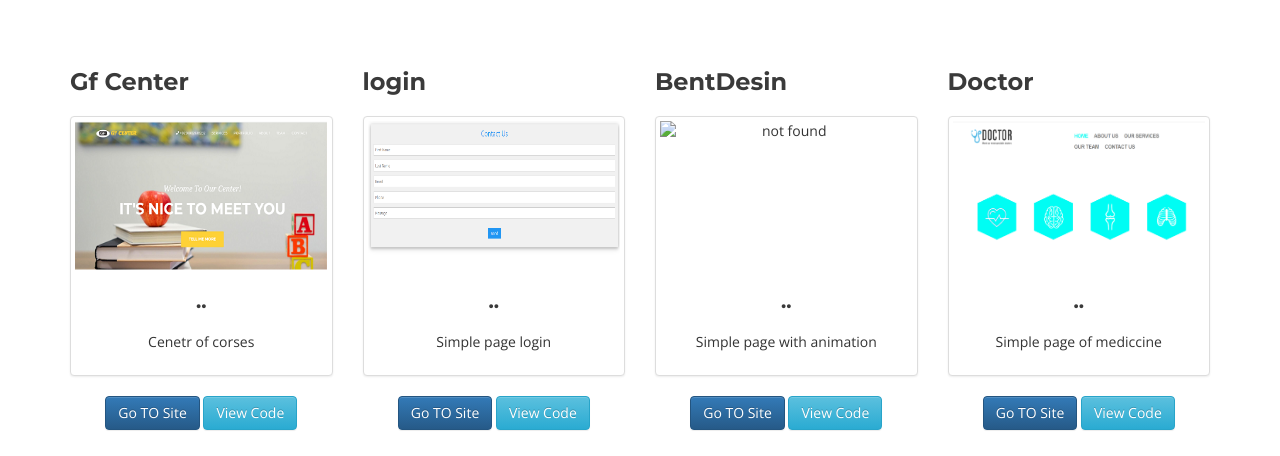
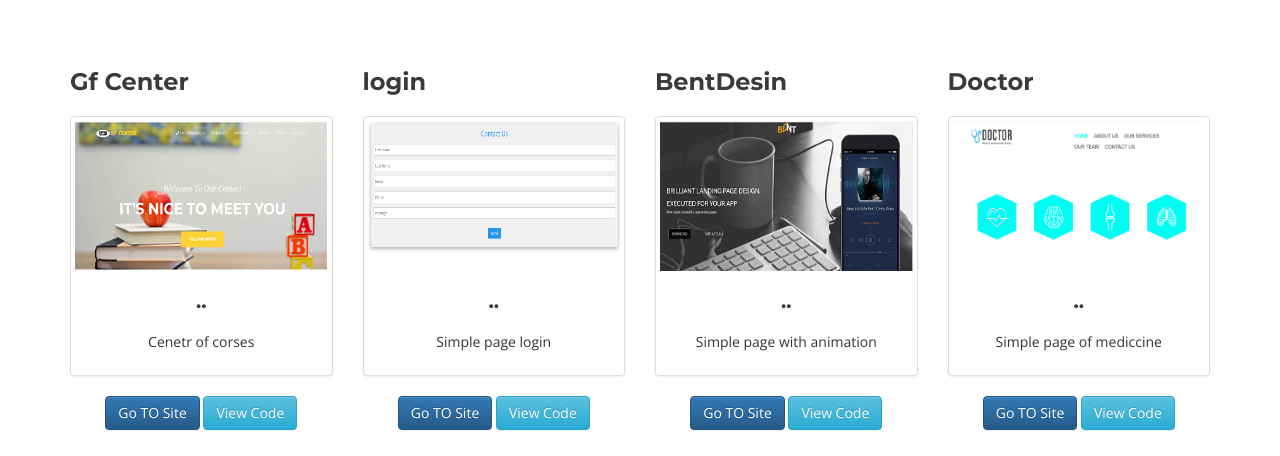
Before and after one commit to hassan3030/profile, a plain HTML site: page index.html in a window 1280 px wide. Shown: the part 880-1336 px from the top of the page. Drawn offline with nearby package versions, Linux system fonts and the light colour scheme.

Commit message:
Update index.html

```diff
--- a/index.html
+++ b/index.html
@@ -121,7 +121,7 @@
                     <div class="service-box wow bounceInDown" data-wow-delay="0.1s">
                         <h4>BentDesin</h4>
                         <div class="thumbnail">
-                            <img "src="assets/works/Capture3.PNG"" alt="not found">
+                            <img src="assets/works/Capture3.PNG" alt="not found">
                             <div class="caption">
                                 <h5>..</h5>
                                 <p>Simple page with animation</p>
```
